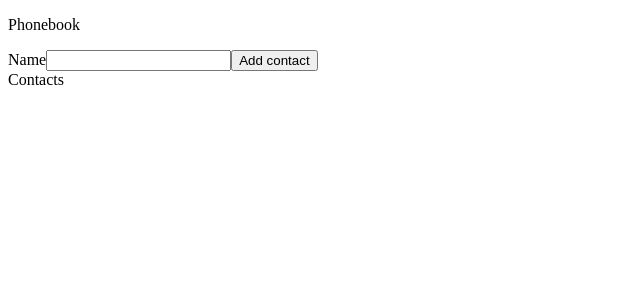
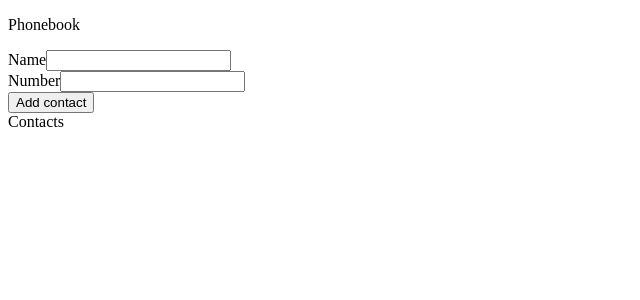
Before and after one commit to moriarty15/goit-react-hw-02-phonebook, a React (Create React App) app: page / in a window 1280 px wide. Shown: the top 300 px of the page, without its empty margins (0-640 px from the left). Built offline with nearby package versions, Linux system fonts and the light colour scheme.

Commit message:
шаг 2

```diff
--- a/src/App.js
+++ b/src/App.js
@@ -5,25 +5,37 @@
   state = {
     contacts: [],
     name: '',
+    number: '',
   };
   handleInputChange = e => {
     this.setState({ name: e.currentTarget.value });
   };
+  handleNumbers = e => {
+    this.setState({ number: e.currentTarget.value });
+  };
   handlePushContact = () => {
     if (this.state.name.trim() === '') return;
-    this.setState({ contacts: [...this.state.contacts, this.state.name] });
+    const objd = {
+      name: this.state.name,
+      number: this.state.number,
+    };
+    this.setState({ contacts: [...this.state.contacts, objd] });
   };
   handleCreateList = () => {
     return (
       <ul>
         {this.state.contacts.map(contact => {
-          return <li key={uuidv4()}>{contact}</li>;
+          return (
+            <li key={uuidv4()}>
+              {contact.name}: {contact.number}
+            </li>
+          );
         })}
       </ul>
     );
   };
   render() {
-    const { name } = this.state;
+    const { name, number } = this.state;
     return (
       <div>
         <p>Phonebook</p>
@@ -40,6 +52,20 @@
             required
           />
         </label>
+        <br />
+        <label>
+          Number
+          <input
+            type="tel"
+            value={number}
+            onChange={this.handleNumbers}
+            name="number"
+            pattern="\+?\d{1,4}?[-.\s]?\(?\d{1,3}?\)?[-.\s]?\d{1,4}[-.\s]?\d{1,4}[-.\s]?\d{1,9}"
+            title="Номер телефона должен состоять цифр и может содержать пробелы, тире, круглые скобки и может начинаться с +"
+            required
+          />
+        </label>
+        <br />
         <button onClick={this.handlePushContact}>Add contact</button>
         <div>
           Contacts
```
